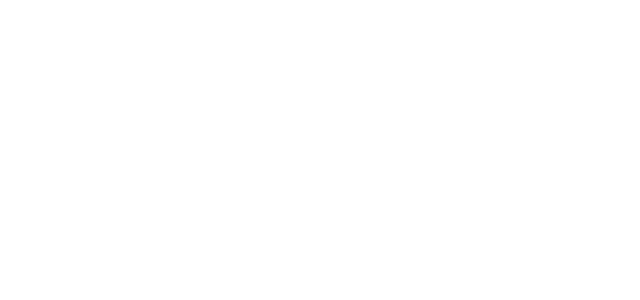
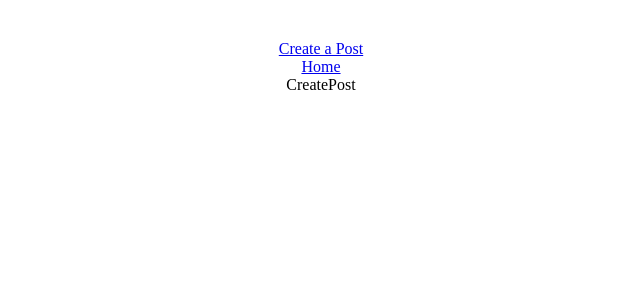
Before and after one commit to DaisyKoome/ReactJS, a React (Create React App) app in the folder client/: page /createpost in a window 1280 px wide. Before the commit this address had no page. Shown: the top 300 px of the page, without its empty margins (319-959 px from the left). Built offline with nearby package versions, Linux system fonts and the light colour scheme.

Commit message:
Linked home and create posts pages using routes

```diff
--- a/client/src/App.js
+++ b/client/src/App.js
@@ -1,14 +1,20 @@
 import './App.css';
-import { BrowserRouter as Router, Route, Routes } from 'react-router-dom';
-import Home from "./pages/home";
+import { BrowserRouter as Router, Route, Routes, Link } from 'react-router-dom';
+import Home from "./pages/Home";
+import CreatePost from './pages/CreatePost';
 
 function App() {
 
   return (
     <div className="App">
+
       <Router>
-        <Routes>
-          <Route path='/' exact component={Home} />
+        <Link to="/createpost">Create a Post</Link>
+        <Link to="/">Home</Link>
+          <Routes>
+            <Route path="/" element={<Home />}></Route>
+            <Route path="/createpost" element={<CreatePost />}></Route>
+
         </Routes>
       </Router>
     </div>
--- /dev/null
+++ b/client/src/pages/CreatePost.js
@@ -0,0 +1,9 @@
+import React from 'react'
+
+function CreatePost() {
+  return (
+    <div>CreatePost</div>
+  )
+}
+
+export default CreatePost
--- a/client/src/pages/home.js
+++ b/client/src/pages/Home.js
@@ -2,7 +2,7 @@
 import axios from "axios";
 import { useEffect, useState } from "react";
 
-function home() {
+function Home() {
 
   //state containing all posts from the API request
   const[listOfPosts, setListOfPosts] = useState([]);
@@ -29,6 +29,7 @@
 
     </div>
   )
+
 }
 
-export default home
+export default Home;
```
